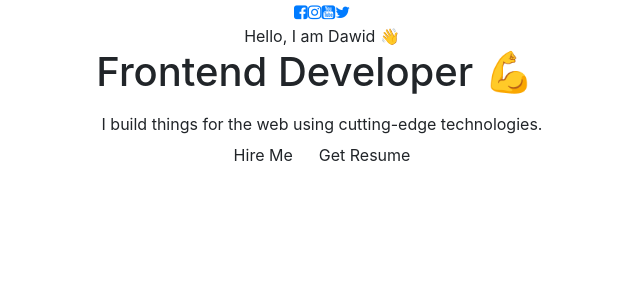
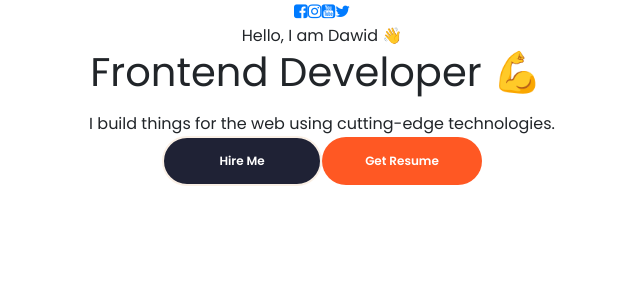
Before and after one commit to daw-maj-pl/portfolio-website, a React (Create React App) app in the folder client/: page / in a window 1280 px wide. Shown: the top 300 px of the page, without its empty margins (318-958 px from the left). Built offline with nearby package versions, Linux system fonts and the light colour scheme; a web font is replaced by a local one.

Commit message:
Add fonts and some global styling

```diff
--- a/client/src/index.css
+++ b/client/src/index.css
@@ -1,8 +1,62 @@
+@font-face {
+  font-family: 'Poppins Medium';
+  font-style: normal;
+  font-weight: normal;
+  src: url('./assets/fonts/Poppins-Medium.ttf');
+}
+
+@font-face {
+  font-family: 'Poppins Regular';
+  font-style: normal;
+  font-weight: normal;
+  src: url('./assets/fonts/Poppins-Regular.ttf');
+}
+
+@font-face {
+  font-family: 'Poppins SemiBold';
+  font-style: normal;
+  font-weight: normal;
+  src: url('./assets/fonts/Poppins-SemiBold.ttf');
+}
+
+@font-face {
+  font-family: 'Poppins Bold';
+  font-style: normal;
+  font-weight: normal;
+  src: url('./assets/fonts/Poppins-Bold.ttf');
+}
+
+@font-face {
+  font-family: 'Poppins ExtraBold';
+  font-style: normal;
+  font-weight: normal;
+  src: url('./assets/fonts/Poppins-ExtraBold.ttf');
+}
+
+@font-face {
+  font-family: 'Poppins Light';
+  font-style: normal;
+  font-weight: normal;
+  src: url('./assets/fonts/Poppins-Light.ttf');
+}
+
+@font-face {
+  font-family: 'Poppins Thin';
+  font-style: normal;
+  font-weight: normal;
+  src: url('./assets/fonts/Poppins-Thin.ttf');
+}
+
+* {
+  outline: none;
+}
+
 body {
   margin: 0;
-  font-family: -apple-system, BlinkMacSystemFont, 'Segoe UI', 'Roboto', 'Oxygen',
-    'Ubuntu', 'Cantarell', 'Fira Sans', 'Droid Sans', 'Helvetica Neue',
-    sans-serif;
+  overflow-y: overlay;
+  font-family: 'Poppins Regular', -apple-system, BlinkMacSystemFont, 'Segoe UI',
+    'Roboto', 'Oxygen', 'Ubuntu', 'Cantarell', 'Fira Sans', 'Droid Sans',
+    'Helvetica Neue', sans-serif;
   -webkit-font-smoothing: antialiased;
   -moz-osx-font-smoothing: grayscale;
 }
@@ -11,3 +65,73 @@
   font-family: source-code-pro, Menlo, Monaco, Consolas, 'Courier New',
     monospace;
 }
+
+::-webkit-scrollbar {
+  width: 6px !important;
+  height: 6px !important;
+}
+
+body ::-webkit-scrollbar-thumb {
+  background-color: hsla(0, 0%, 100%, 0.16);
+}
+
+::-webkit-scrollbar-thumb {
+  background-color: rgba(0, 0, 0, 0.2);
+}
+
+::-webkit-scrollbar-track {
+  background: hsla(0, 0%, 100%, 0.1);
+}
+
+.btn {
+  border-radius: 50px;
+  padding: 14px 0;
+  width: 160px;
+  cursor: pointer;
+  transition: 0.2s;
+  font-family: 'Poppins SemiBold';
+}
+
+.btn:active {
+  transform: translateY(2px);
+}
+
+.primary-btn {
+  color: var(--white);
+  border: 2px solid linen;
+  font-size: 12px;
+  background-color: #1f2235;
+}
+/* @media only screen and (max-width: 414px) {
+  .primary-btn {
+    font-size: 13px;
+  }
+} */
+
+.primary-btn:hover {
+  color: aliceblue;
+  border: 2px solid #ff5823;
+  background-color: #1f2235;
+}
+
+.highlighted-btn {
+  color: var(--white);
+
+  font-size: 12px;
+  background-color: #ff5823;
+}
+@media only screen and (max-width: 568px) {
+  .highlighted-btn {
+    z-index: -900;
+  }
+}
+
+.red-border {
+  border: 1px solid var(--error-message) !important;
+}
+
+.fade-in {
+  opacity: 0;
+  transform: translateY(80px);
+  transition: all 0.8s ease;
+}
```
